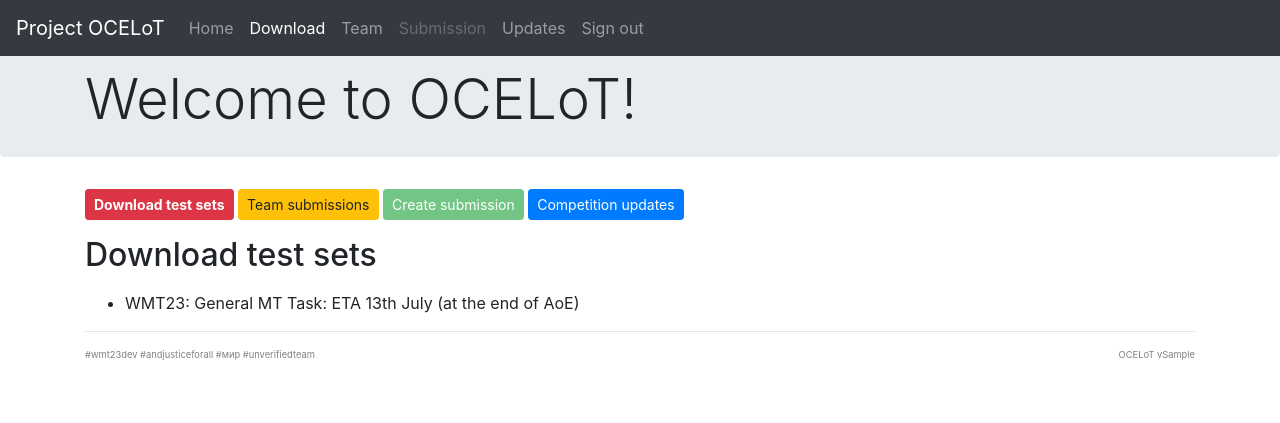
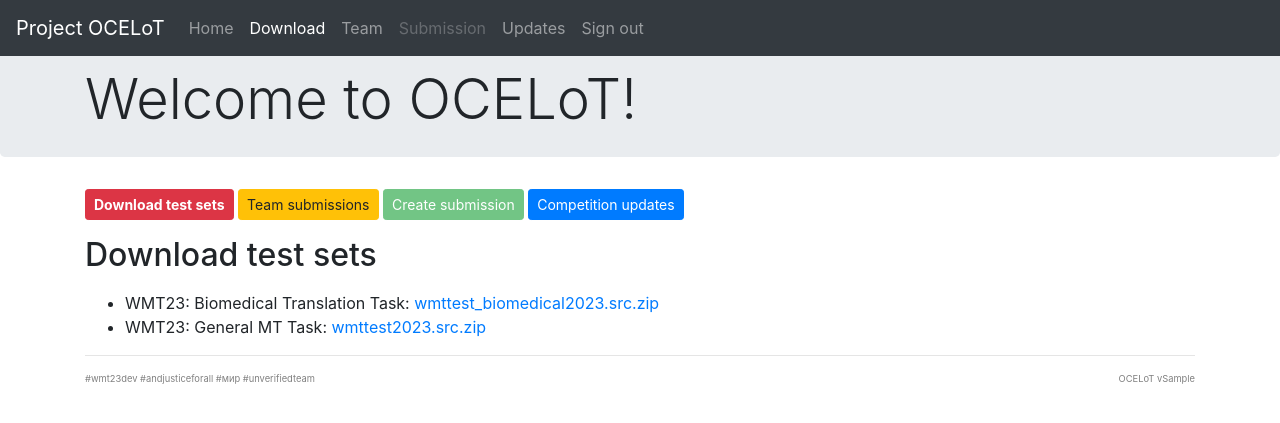
Before and after one commit to AppraiseDev/OCELoT, a Django app: template leaderboard/templates/leaderboard/download.html in a window 1280 px wide. Shown: the top 423 px of the page. Run offline with Django 3.2, Linux system fonts and the light colour scheme; the template is opened without the code that fills it: most values are stand-ins (such as "Sample title", 1, 10 or a date in 2020); some libraries are stand-ins or nearby versions.

Commit message:
Added download links for General MT and Biomedical shared tasks.

```diff
--- a/leaderboard/templates/leaderboard/download.html
+++ b/leaderboard/templates/leaderboard/download.html
@@ -30,7 +30,8 @@
         <h2>Download test sets</h2>
         <p>
           <ul>
-              <li>WMT23: General MT Task: ETA 13th July (at the end of AoE)</li>
+            <li>WMT23: Biomedical Translation Task: <a href="https://www2.statmt.org/wmt23/wmttest_biomedical2023.src.zip">wmttest_biomedical2023.src.zip</a></li>
+            <li>WMT23: General MT Task: <a href="https://www2.statmt.org/wmt23/wmttest2023.src.zip">wmttest2023.src.zip</a></li>
           </ul>
         </p>
 
```
Also changed, not shown: CHANGELOG.md.
